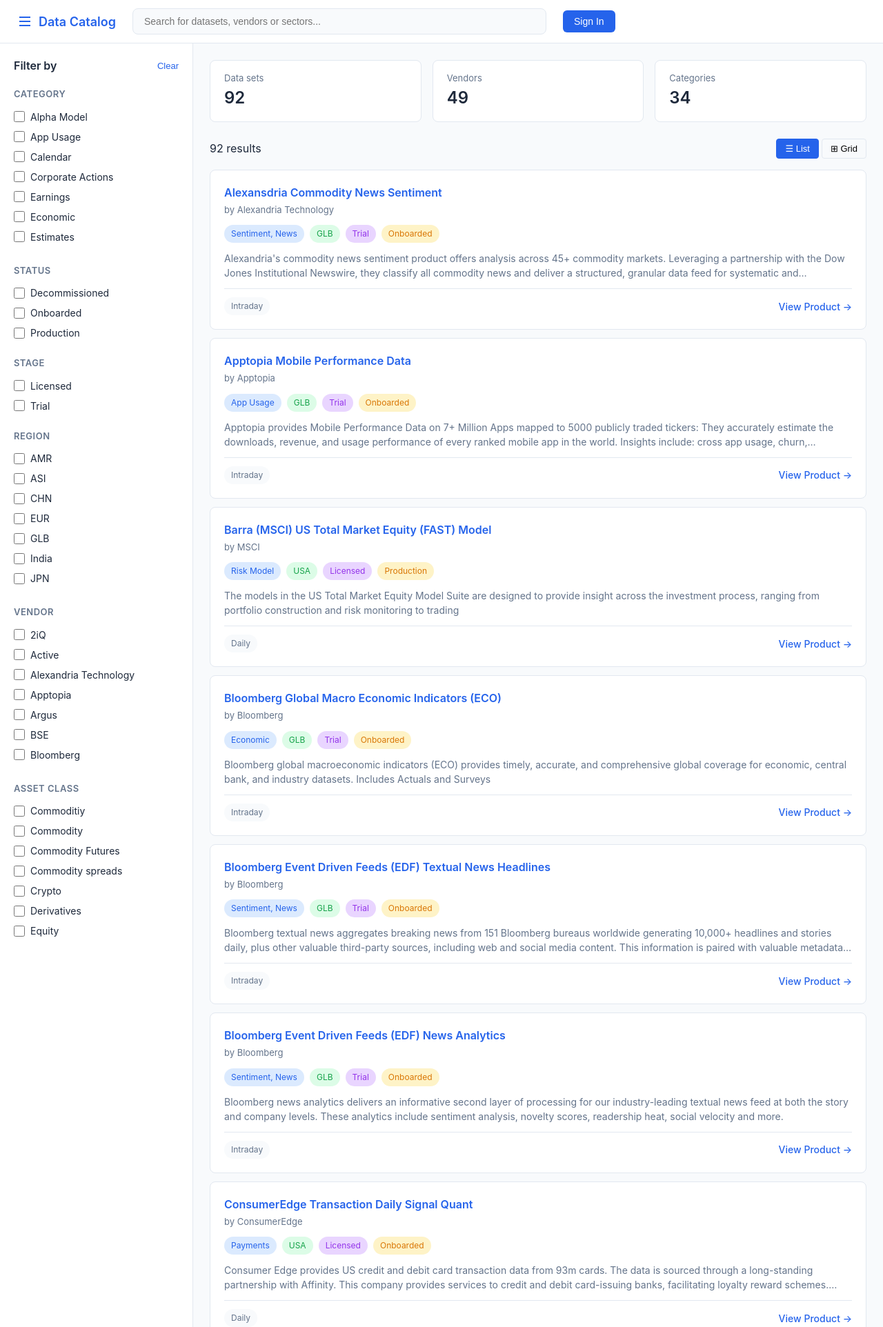
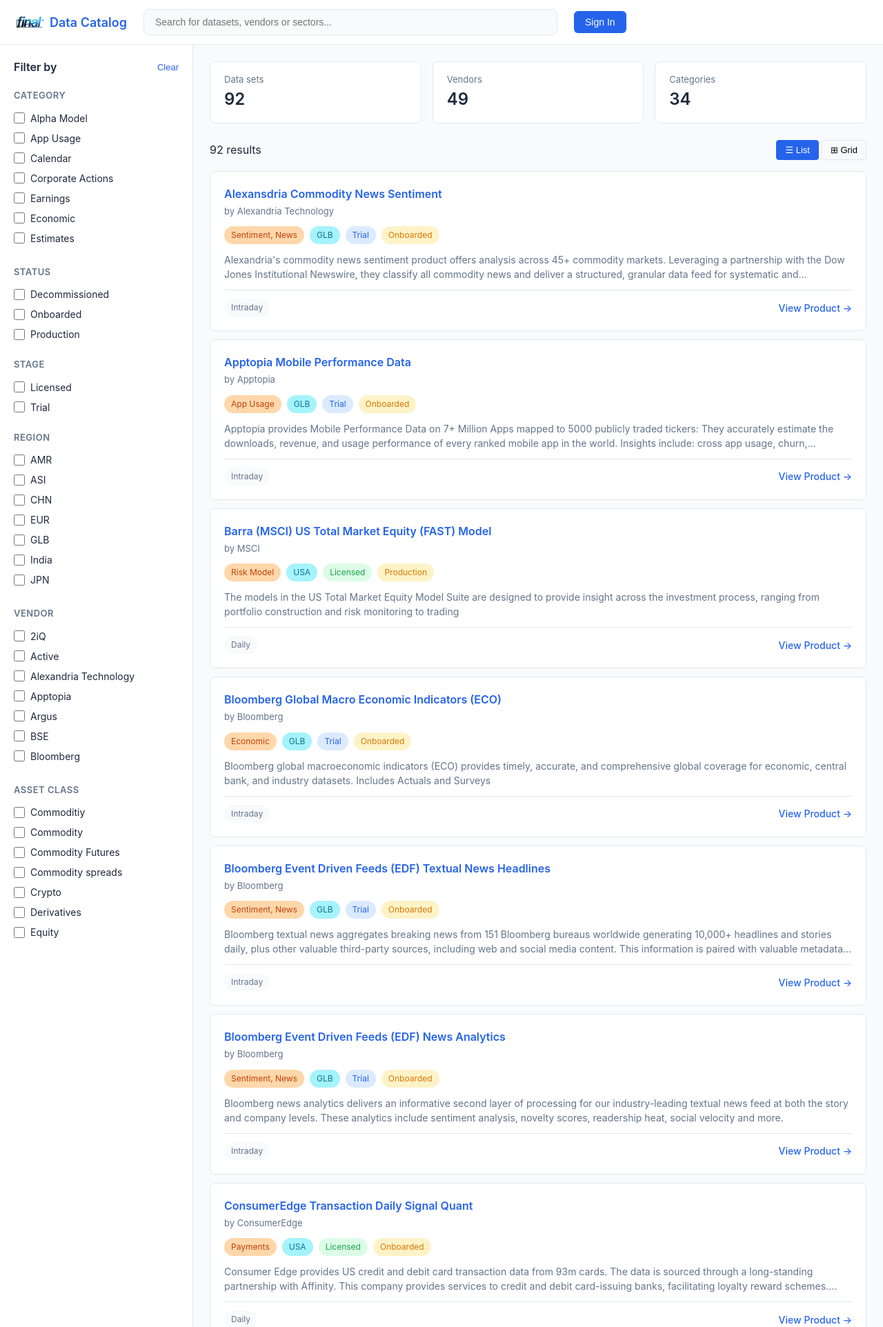
Before and after one commit to haimhm/datacatalog, a Flask app: page / in a window 1280 px wide. Shown: the top 1924 px of the page at 69% size. Run offline with Flask 3, Linux system fonts and the light colour scheme; data comes from the database, SQL or seed files in the repository.

Commit message:
Change colors for stage tags

```diff
--- a/static/app.js
+++ b/static/app.js
@@ -92,7 +92,7 @@
             <div class="product-meta">
                 ${p.datatype ? `<span class="tag category">${p.datatype}</span>` : ''}
                 ${p.region ? `<span class="tag region">${p.region}</span>` : ''}
-                ${p.stage ? `<span class="tag stage">${p.stage}</span>` : ''}
+                ${p.stage ? `<span class="tag stage stage-${p.stage.trim().toLowerCase().replace(/\s+/g, '-')}">${p.stage}</span>` : ''}
                 ${p.status ? `<span class="tag status">${p.status}</span>` : ''}
             </div>
             <div class="product-desc">${p.long_desc || ''}</div>
--- a/static/style.css
+++ b/static/style.css
@@ -48,8 +48,9 @@
 }
 
 .nav-icon {
-    width: 24px;
-    height: 24px;
+    width: 40px;
+    height: 40px;
+    object-fit: contain;
 }
 
 .nav-search {
@@ -323,18 +324,28 @@
 }
 
 .tag.category {
-    background: #dbeafe;
-    color: var(--primary);
+    background: #fed7aa;
+    color: #c2410c;
 }
 
 .tag.region {
-    background: #dcfce7;
-    color: #16a34a;
+    background: #a5f3fc;
+    color: #0e7490;
 }
 
 .tag.stage {
     background: #e9d5ff;
     color: #9333ea;
+}
+
+.tag.stage.stage-licensed {
+    background: #dcfce7;
+    color: #16a34a;
+}
+
+.tag.stage.stage-trial {
+    background: #dbeafe;
+    color: #2563eb;
 }
 
 .tag.status {
--- a/templates/index.html
+++ b/templates/index.html
@@ -9,9 +9,7 @@
 <body>
     <nav class="navbar">
         <div class="nav-brand">
-            <svg class="nav-icon" viewBox="0 0 24 24" fill="none" stroke="currentColor" stroke-width="2">
-                <path d="M4 6h16M4 12h16M4 18h16"/>
-            </svg>
+            <img src="/static/logo.png" alt="Logo" class="nav-icon">
             <span>Data Catalog</span>
         </div>
         <div class="nav-search">
```
Also changed, not shown: logo.png (added), static/logo.png (added).
